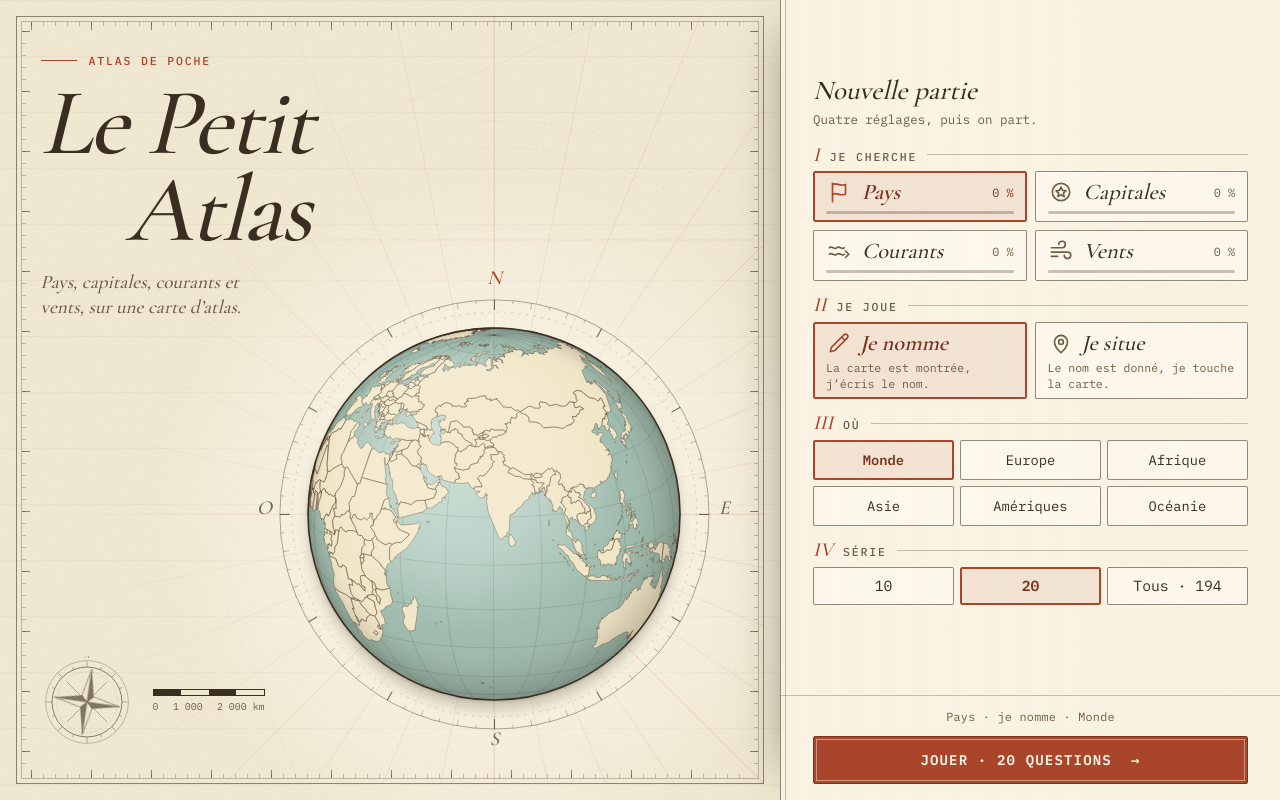
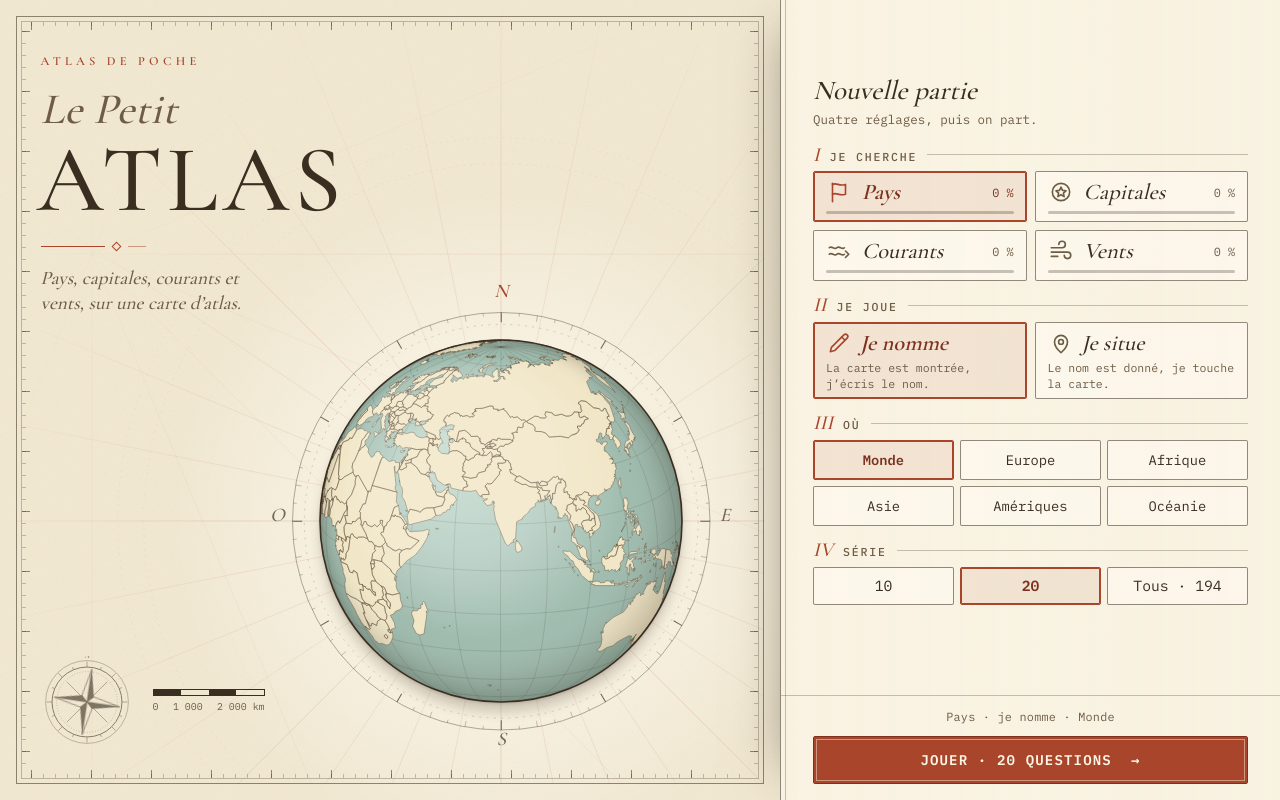
Before and after one commit to tfrere/petit-atlas, a React (Vite) app: page / in a window 1280 px wide. Built offline with nearby package versions, Linux system fonts and the light colour scheme.

Commit message:
Titre gravé (Le Petit / ATLAS en capitales espacées, fleuron), fond épuré: lignes de rhumb estompées autour du globe, retrait des lignes de cahier
Co-authored-by: thibaud.frere <thibaud.frere@huggingface.co>

```diff
--- a/src/screens/DesktopHero.tsx
+++ b/src/screens/DesktopHero.tsx
@@ -111,6 +111,7 @@ function Bezel({ size }: { size: number }) {
 /** Lignes de rhumb rayonnant depuis le globe, comme sur une carte portulan. */
 function Rhumbs({ w, h, cx, cy, ring }: { w: number; h: number; cx: number; cy: number; ring: number }) {
   const long = Math.hypot(w, h)
+  const fade = `radial-gradient(circle at ${cx}px ${cy}px, #000 ${Math.round(ring * 0.6)}px, transparent ${Math.round(ring * 1.3)}px)`
   const roses = [
     { x: cx, y: cy, n: 32, o: 0.2 },
     { x: cx - ring * 0.95, y: cy - ring * 0.62, n: 16, o: 0.11 },
@@ -126,8 +127,8 @@ function Rhumbs({ w, h, cx, cy, ring }: { w: number; h: number; cx: number; cy:
         inset: 0,
         pointerEvents: 'none',
         color: tokens.brick,
-        maskImage: 'linear-gradient(100deg, transparent 12%, #000 52%)',
-        WebkitMaskImage: 'linear-gradient(100deg, transparent 12%, #000 52%)',
+        maskImage: fade,
+        WebkitMaskImage: fade,
       }}
     >
       {roses.map((r, k) =>
@@ -333,7 +334,7 @@ export default function DesktopHero({ world, region }: Props) {
         sx={{
           position: 'absolute',
           inset: 0,
-          background: `radial-gradient(circle at ${cx}px ${cy}px, rgba(255,252,243,.95), rgba(243,234,212,0) ${Math.round(ring * 0.78)}px), linear-gradient(rgba(58,46,32,.04) 1px, transparent 1px) 0 0 / 100% 56px`,
+          background: `radial-gradient(circle at ${cx}px ${cy}px, rgba(255,252,243,.95), rgba(243,234,212,0) ${Math.round(ring * 0.78)}px)`,
           pointerEvents: 'none',
         }}
       />
@@ -373,32 +374,64 @@ export default function DesktopHero({ world, region }: Props) {
         }}
       >
         <Box ref={headRef} sx={{ width: 'fit-content', maxWidth: '100%' }}>
-          <Box sx={{ display: 'flex', alignItems: 'center', gap: 1.5, ...rise(0) }}>
-            <Box sx={{ width: 36, height: '1px', background: tokens.brick }} />
-            <Typography variant="overline" sx={{ color: tokens.brick }}>
+          <Typography
+            sx={{
+              fontFamily: fontDisplay,
+              fontSize: 'clamp(0.78rem, 1.5vh, 0.95rem)',
+              fontWeight: 600,
+              letterSpacing: '0.34em',
+              textTransform: 'uppercase',
+              color: tokens.brick,
+              ...rise(0),
+            }}
+          >
             Atlas de poche
           </Typography>
-          </Box>
-          <Typography
-            variant="h1"
+          <Typography variant="h1" sx={{ mt: 'clamp(10px, 2.2vh, 22px)', fontWeight: 500, lineHeight: 1, ...rise(80) }}>
+            <Box
+              component="span"
               sx={{
-              mt: 1.25,
-              fontSize: 'clamp(3.4rem, min(7.4vw, 12.5vh), 7.4rem)',
-              lineHeight: 0.92,
-              letterSpacing: '-0.025em',
+                display: 'block',
                 fontStyle: 'italic',
-              fontWeight: 500,
-              ...rise(80),
+                fontSize: 'clamp(1.9rem, min(3.4vw, 5.6vh), 3.4rem)',
+                letterSpacing: '0.01em',
+                color: tokens.inkSoft,
+                mb: '0.12em',
               }}
             >
               Le Petit
-            <Box component="span" sx={{ display: 'block', pl: '0.9em', fontFamily: fontDisplay }}>
-              Atlas
+            </Box>
+            <Box
+              component="span"
+              sx={{
+                display: 'block',
+                fontSize: 'clamp(3.6rem, min(7.4vw, 13vh), 8.4rem)',
+                letterSpacing: '0.05em',
+                lineHeight: 0.9,
+                ml: '-0.04em',
+              }}
+            >
+              ATLAS
             </Box>
           </Typography>
+          <Box
+            aria-hidden
+            sx={{
+              mt: 'clamp(14px, 2.6vh, 26px)',
+              display: 'flex',
+              alignItems: 'center',
+              gap: 1,
+              color: tokens.brick,
+              ...rise(140),
+            }}
+          >
+            <Box sx={{ width: 64, height: '1px', background: 'currentColor' }} />
+            <Box sx={{ width: 7, height: 7, transform: 'rotate(45deg)', border: '1px solid currentColor' }} />
+            <Box sx={{ width: 18, height: '1px', background: 'currentColor', opacity: 0.5 }} />
+          </Box>
           <Typography
             sx={{
-              mt: 2,
+              mt: 'clamp(12px, 2vh, 20px)',
               maxWidth: '24ch',
               fontFamily: fontDisplay,
               fontStyle: 'italic',
```
Lines whose indentation alone changed are shown as unchanged.
